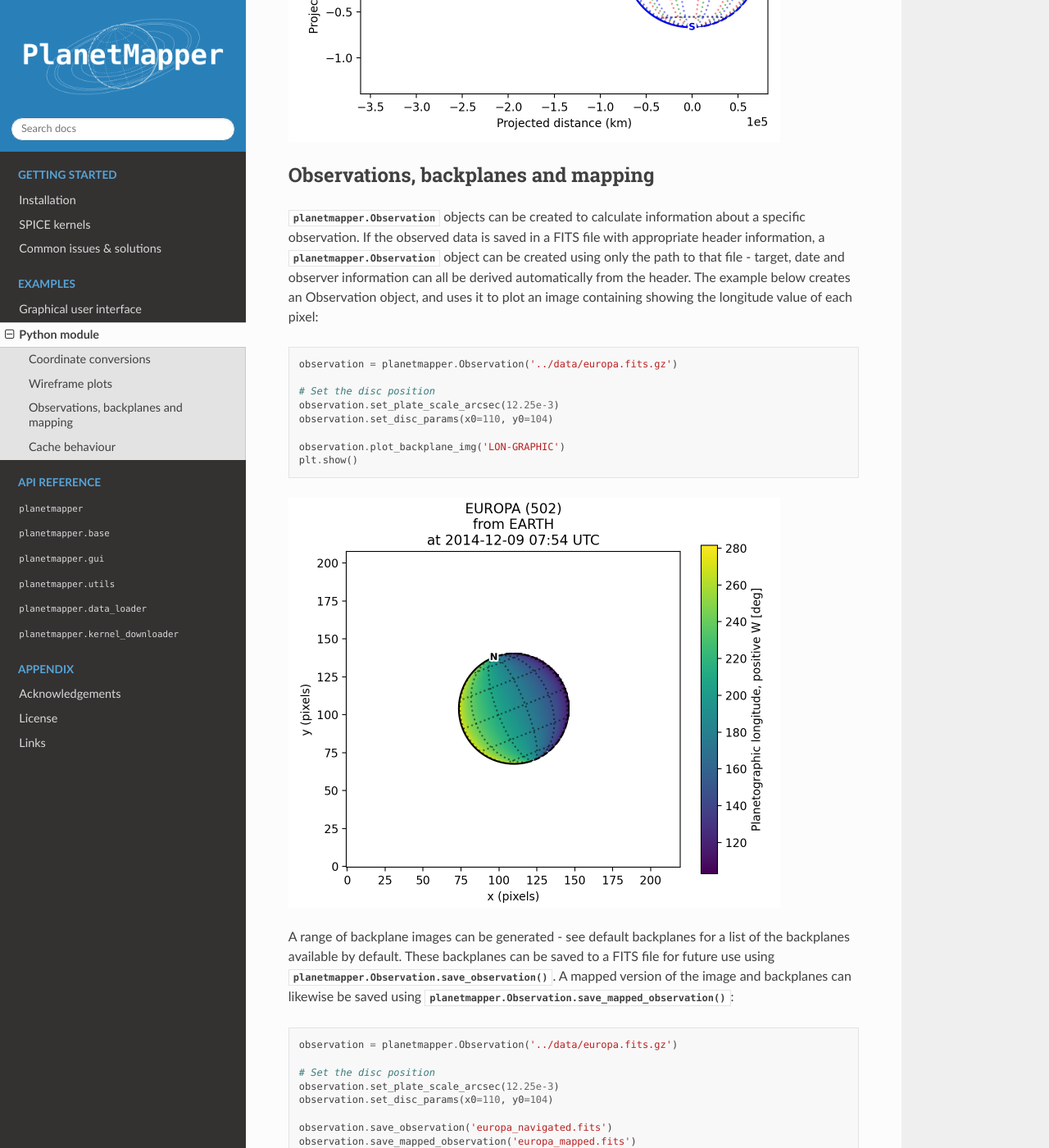
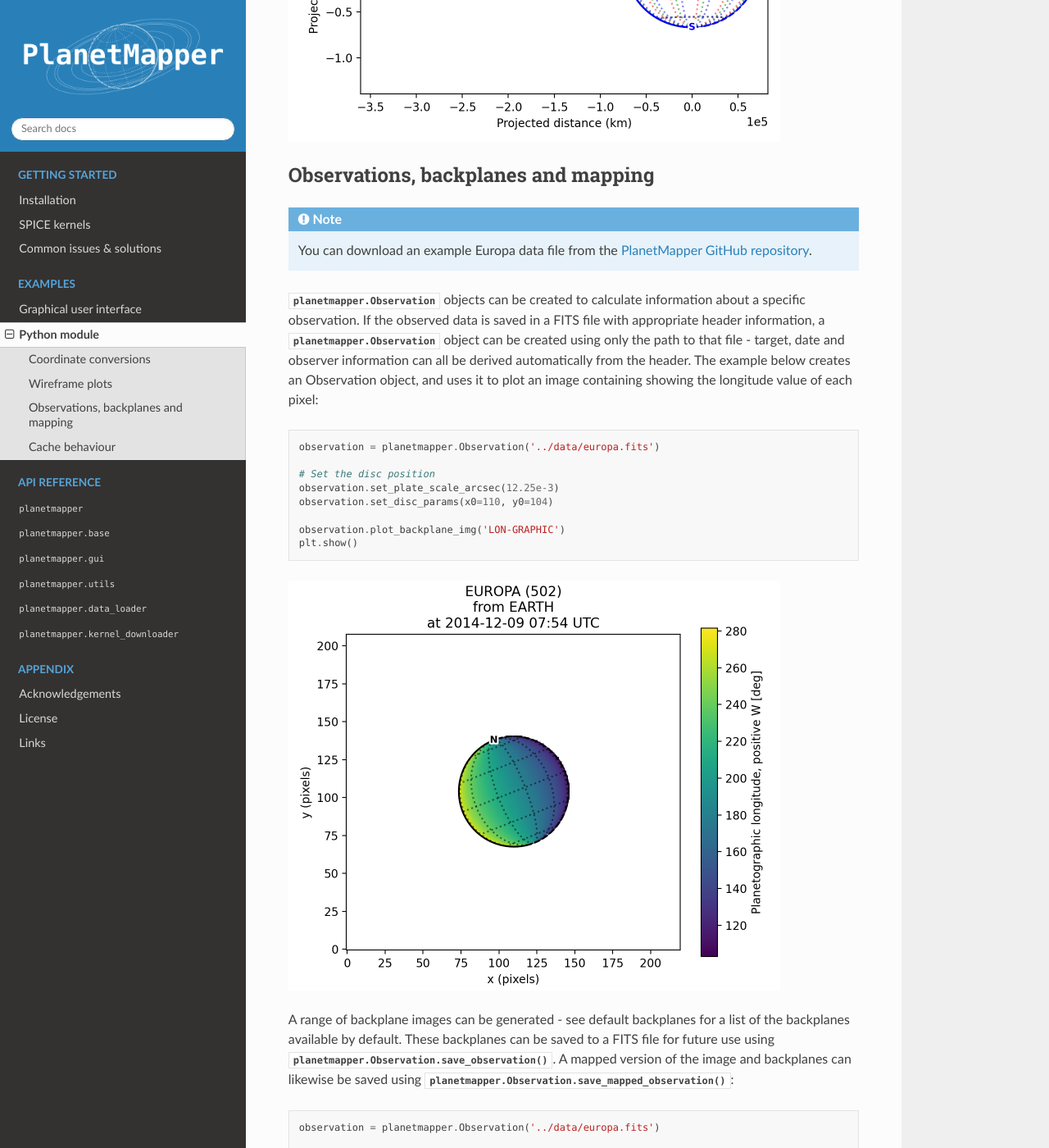
Before and after one commit to ortk95/planetmapper, a Sphinx documentation site: the page built from docs/general_python_api.rst, in a window 1280 px wide and 1400 px high, scrolled down 4153 px. Shown: the whole window at 82% size. Built offline with Sphinx 7.4.7 and the Read the Docs theme 2.0.0, drawn with Linux system fonts in a browser that asks for light colours; the version number could not be read and is left out.

Commit message:
Correcting path for eurpoa.fits
Path is now consistent with example Europa data file (i.e. no .gz). Also added a note pointing to the example data file for users to play with.

#280

```diff
--- a/docs/general_python_api.rst
+++ b/docs/general_python_api.rst
@@ -117,9 +117,12 @@ A number of different wireframe plotting options are available:
 
 Observations, backplanes and mapping
 ====================================
+.. note::
+    You can download an example Europa data file from the `PlanetMapper GitHub repository <https://github.com/ortk95/planetmapper/tree/main/examples/gui_data>`_.
+
 :class:`planetmapper.Observation` objects can be created to calculate information about a specific observation. If the observed data is saved in a FITS file with appropriate header information, a :class:`planetmapper.Observation` object can be created using only the path to that file - target, date and observer information can all be derived automatically from the header. The example below creates an Observation object, and uses it to plot an image containing showing the longitude value of each pixel: ::
 
-    observation = planetmapper.Observation('../data/europa.fits.gz')
+    observation = planetmapper.Observation('../data/europa.fits')
 
     # Set the disc position
     observation.set_plate_scale_arcsec(12.25e-3)
@@ -134,7 +137,7 @@ Observations, backplanes and mapping
 
 A range of backplane images can be generated - see :ref:`default backplanes` for a list of the backplanes available by default. These backplanes can be saved to a FITS file for future use using :func:`planetmapper.Observation.save_observation`. A mapped version of the image and backplanes can likewise be saved using :func:`planetmapper.Observation.save_mapped_observation`: ::
 
-    observation = planetmapper.Observation('../data/europa.fits.gz')
+    observation = planetmapper.Observation('../data/europa.fits')
 
     # Set the disc position
     observation.set_plate_scale_arcsec(12.25e-3)
```
